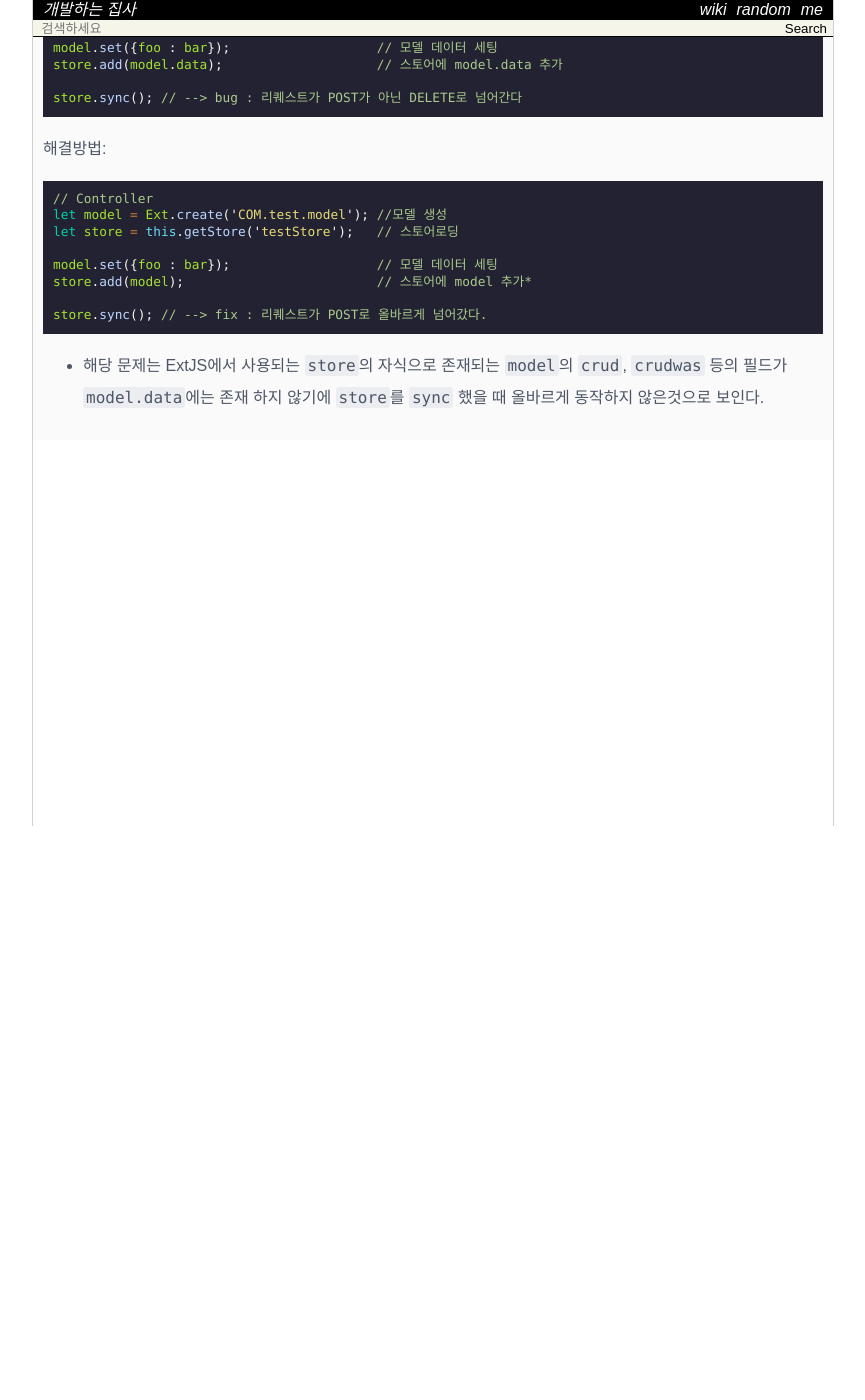
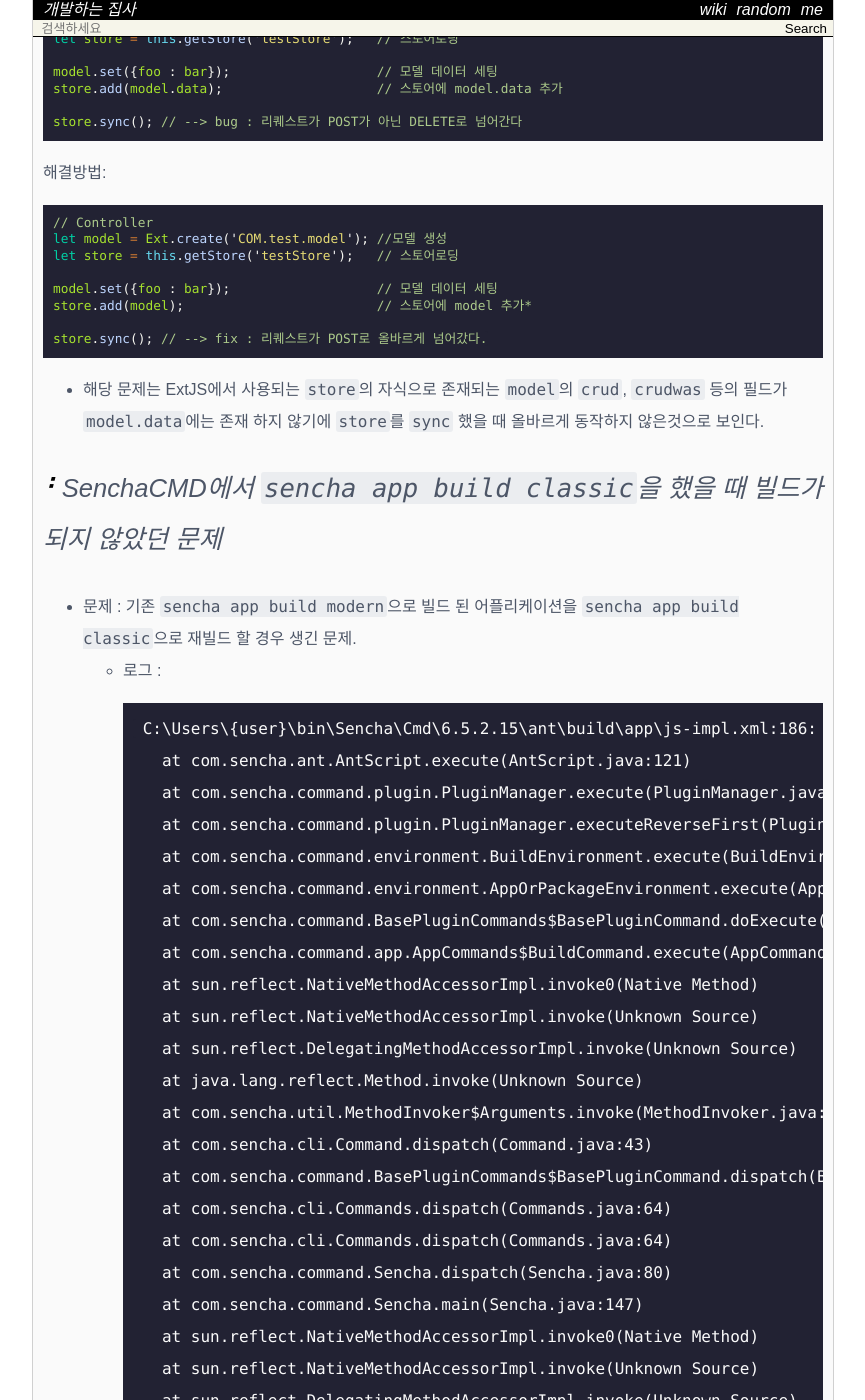
Before and after one commit to Achelous1/achelous1.github.io, a Jekyll site: the page built from _wiki/Extjs-issues.md, in a window 1280 px wide and 1400 px high, scrolled down 574 px. Shown: the whole window, without its empty margins (207-1072 px from the left). Built offline with Jekyll 4.4.1, drawn with Linux system fonts in a browser that asks for light colours; nearby versions of some CDN libraries; some web fonts are replaced; comment, search, counter and statistics services are not loaded; before the commit the page ends 1014 px from its top, so only the background shows below that; some of the changed text lies outside the part shown.

Commit message:
MODIFY ExtJS Issues wiki
Added new problem-solution for Sencha ExtJS

````diff
--- a/_wiki/Extjs-issues.md
+++ b/_wiki/Extjs-issues.md
@@ -41,3 +41,43 @@
 ```
 
 * 해당 문제는 ExtJS에서 사용되는 `store`의 자식으로 존재되는 `model`의 `crud`, `crudwas` 등의 필드가 `model.data`에는 존재 하지 않기에 `store`를 `sync` 했을 때 올바르게 동작하지 않은것으로 보인다.
+
+### SenchaCMD에서 `sencha app build classic`을 했을 때 빌드가 되지 않았던 문제
+* 문제 : 기존 `sencha app build modern`으로 빌드 된 어플리케이션을 `sencha app build classic`으로 재빌드 할 경우 생긴 문제.
+    * 로그 :
+    ```log
+   C:\Users\{user}\bin\Sencha\Cmd\6.5.2.15\ant\build\app\js-impl.xml:186: com.sencha.exceptions.BasicException: Java heap space
+     at com.sencha.ant.AntScript.execute(AntScript.java:121)
+     at com.sencha.command.plugin.PluginManager.execute(PluginManager.java:104)
+     at com.sencha.command.plugin.PluginManager.executeReverseFirst(PluginManager.java:145)
+     at com.sencha.command.environment.BuildEnvironment.execute(BuildEnvironment.java:308)
+     at com.sencha.command.environment.AppOrPackageEnvironment.execute(AppOrPackageEnvironment.java:729)
+     at com.sencha.command.BasePluginCommands$BasePluginCommand.doExecute(BasePluginCommands.java:125)
+     at com.sencha.command.app.AppCommands$BuildCommand.execute(AppCommands.java:470)
+     at sun.reflect.NativeMethodAccessorImpl.invoke0(Native Method)
+     at sun.reflect.NativeMethodAccessorImpl.invoke(Unknown Source)
+     at sun.reflect.DelegatingMethodAccessorImpl.invoke(Unknown Source)
+     at java.lang.reflect.Method.invoke(Unknown Source)
+     at com.sencha.util.MethodInvoker$Arguments.invoke(MethodInvoker.java:175)
+     at com.sencha.cli.Command.dispatch(Command.java:43)
+     at com.sencha.command.BasePluginCommands$BasePluginCommand.dispatch(BasePluginCommands.java:289)
+     at com.sencha.cli.Commands.dispatch(Commands.java:64)
+     at com.sencha.cli.Commands.dispatch(Commands.java:64)
+     at com.sencha.command.Sencha.dispatch(Sencha.java:80)
+     at com.sencha.command.Sencha.main(Sencha.java:147)
+     at sun.reflect.NativeMethodAccessorImpl.invoke0(Native Method)
+     at sun.reflect.NativeMethodAccessorImpl.invoke(Unknown Source)
+     at sun.reflect.DelegatingMethodAccessorImpl.invoke(Unknown Source)
+     at java.lang.reflect.Method.invoke(Unknown Source)
+     at com.exe4j.runtime.LauncherEngine.launch(LauncherEngine.java:65)
+     at com.exe4j.runtime.WinLauncher.main(WinLauncher.java:101)
+     at com.install4j.runtime.launcher.WinLauncher.main(WinLauncher.java:26)
+    ```
+
+* 해결방안 :
+    1. Ext.Toast 클래스를 -> Ext.Window.Toast로 변경하여 빌드 -실패하였지만 필요하다. Ext.Toast 클래스는 modern 또는 mobile web 환경을 위한 클래스이며 Ext.Window.Toast는 일반 데스크톱 웹환경에 필요하다)
+    2. sencha.cfg 파일의 jvm 힙스페이스를 확장(다음 세팅 추가 또는 변경) - 실패
+       ```
+       cmd.jvm.args=-Xms128m -Xmx2048m -Dapple.awt.UIElement=true
+       ```
+    3. 빌드환경을 production이 아닌 development 환경으로 빌드함 - 성공하였음. production과 development환경의 변수세팅이 달라 오류가 생긴것으로 보임.
````
Also changed, not shown: other parts of _wiki/Extjs-issues.md (+1 -1 lines).
